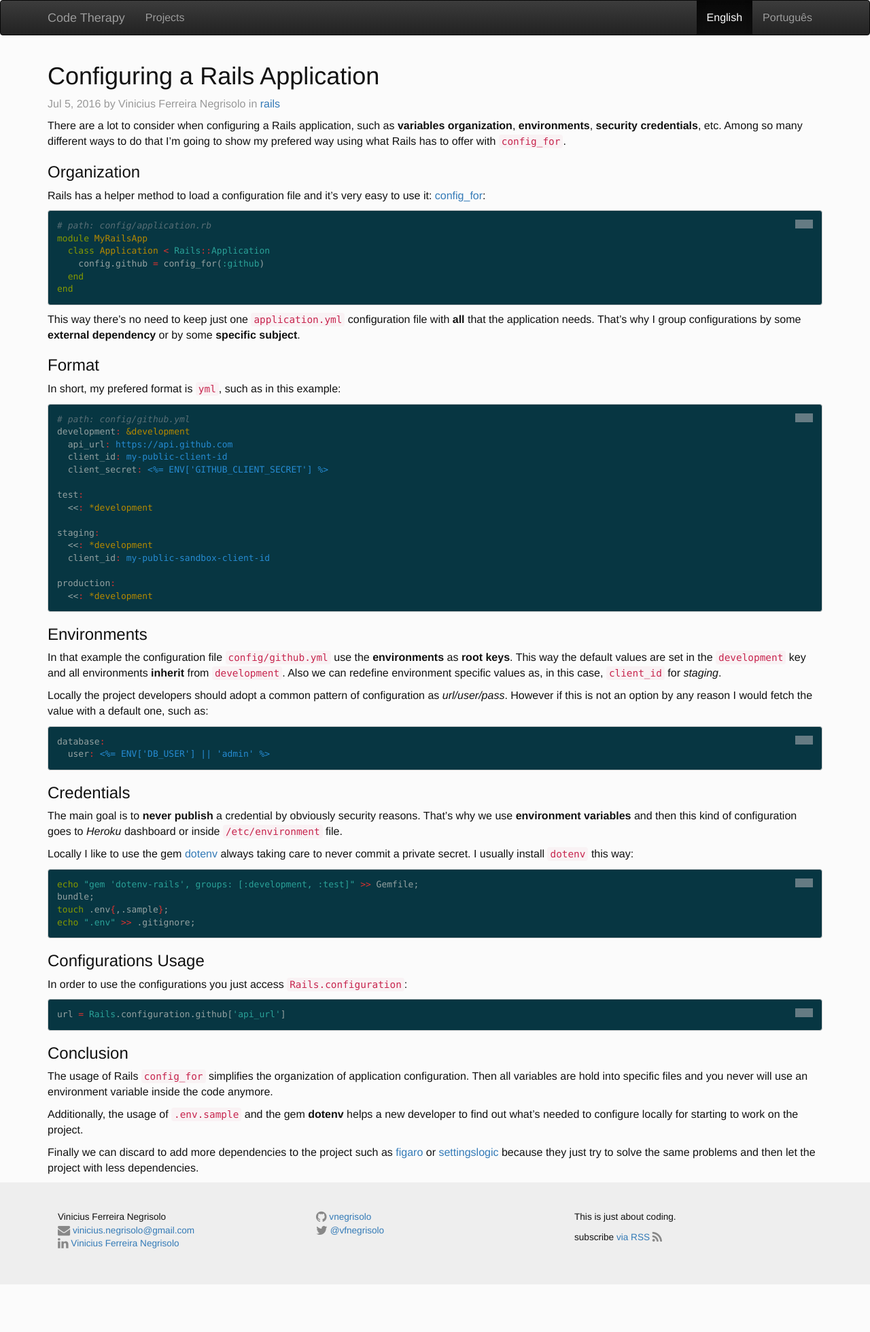
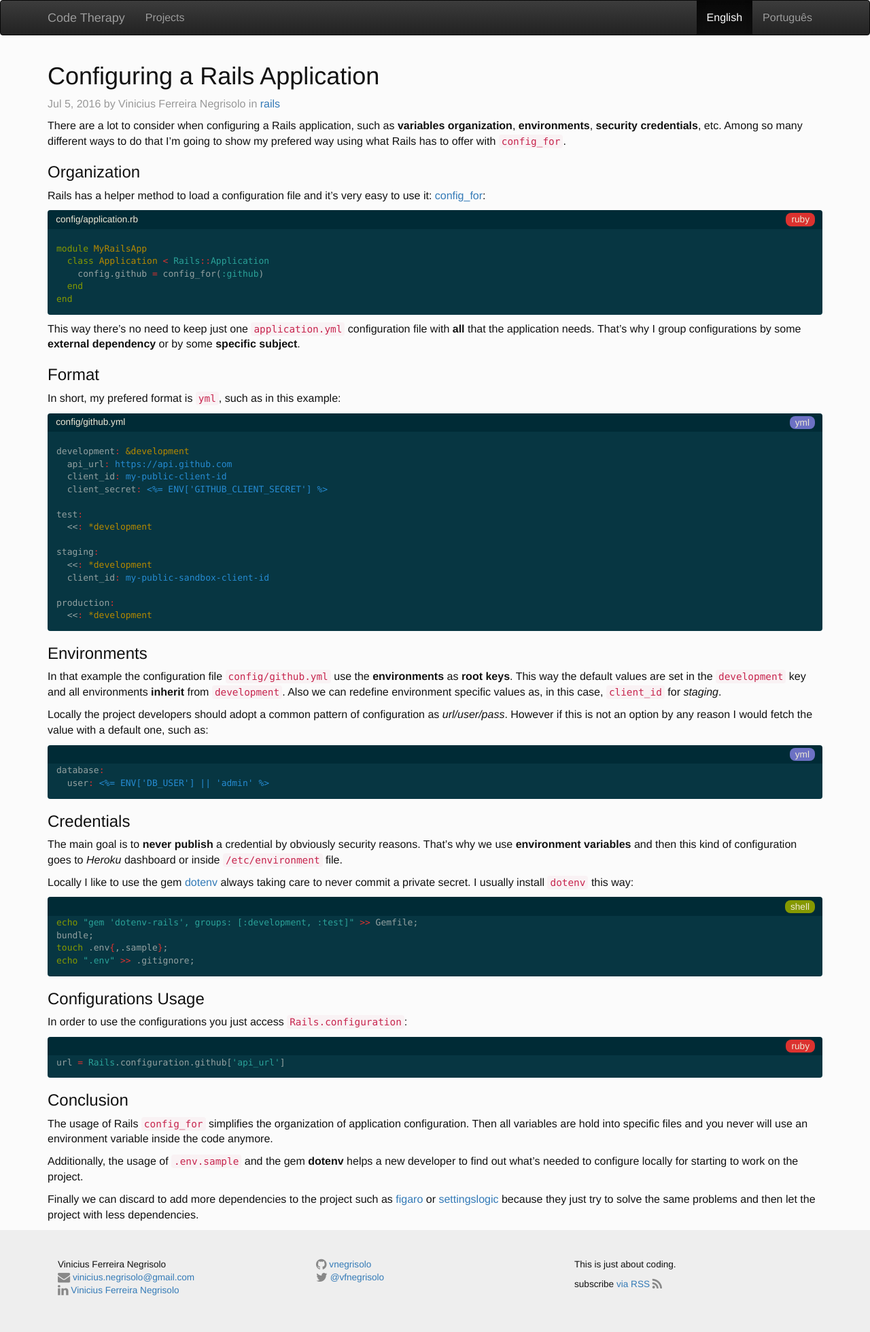
Before and after one commit to vnegrisolo/vnegrisolo.github.io, a Jekyll site: the page built from _posts/2016-07-05-configuring-rails-app.markdown, in a window 1280 px wide. Shown: the whole page at 68% size. Built offline with Jekyll 4.4.1, drawn with Linux system fonts in a browser that asks for light colours; before the commit the page ends 1889 px from its top, so only the background shows below that.

Commit message:
Create code snippet header with path and language

````diff
--- a/_posts/2016-07-12-dsl-for-api-calls.markdown
+++ b/_posts/2016-07-12-dsl-for-api-calls.markdown
@@ -111,8 +111,8 @@ Every API response is encapsulated by `ApiResponse`.
 Its main goal is to parse the **json** response.
 
 ```ruby
+# path: app/services/api_response.rb
 class ApiResponse
-  # path: app/services/api_response.rb
   attr_reader :response
 
   def initialize(raw_response)
--- a/_sass/_syntax-highlighting.scss
+++ b/_sass/_syntax-highlighting.scss
@@ -1,99 +1,103 @@
-pre.highlight {
+div.highlighter-rouge {
+  .header {
+    color: $base2;
+    background-color: $base03;
+    padding: 0.3em 0.8em;
+    border-radius: 4px 4px 0 0;
+
     &:before {
-    color: $base2;
-    background-color: $base00;
-    content: attr(data-language);
-    text-transform: uppercase;
-    padding: 0.5em 1em;
-    float: right;
+      content: attr(data-path);
+      padding: 0.1em;
     }
 
-  &[data-language="ruby"]:before  { background-color: $red; }
-  &[data-language="yml"]:before   { background-color: $violet; }
-  &[data-language="shell"]:before { background-color: $green; }
+    &:after {
+      content: attr(data-language);
+      padding: 0 0.6em;
+      float: right;
+      border-radius: 8px;
+    }
 
+    &[data-language="ruby"]:after  { background-color: $red; }
+    &[data-language="yml"]:after   { background-color: $violet; }
+    &[data-language="shell"]:after { background-color: $green; }
+  }
+
+  pre {
+    color: $base1;
     background-color: $base02;
-  padding: 1em;
+    padding: 0.1em 1em 1em 1em;
+    border: 0;
+    border-radius: 0 0 4px 4px;
 
-  code { color: $base1; }
-
+    .bp  { color: $base1; }
+    .c   { color: $base01; font-style: italic; } // shell comment
     .c1  { color: $base01; font-style: italic; } // ruby comment
-  .o   { color: $red; } // ruby less than, double-colon
-  .p   { color: $base1; } // ruby dot, parenthesis
+    .cm  { color: $base01; font-style: italic; }
+    .cp  { color: #AAFFFF; font-style: italic; }
+    .cs  { color: $base01; font-style: italic; }
+    .err { color: $base1; }
+    .g   { color: $base1; }
+    .gd  { color: #8a2be2; font-weight: bold; background-color: #008080 }
+    .ge  { color: $base1; }
+    .gh  { color: #ff00ff; font-weight: bold; }
+    .gi  { color: $base1; font-weight: bold; background-color: #00008b }
+    .go  { color: #404040; font-weight: bold; }
+    .gp  { color: $base1; }
+    .gr  { color: $base1; background-color: #c00000 }
+    .gs  { color: $base1; }
+    .gt  { color: $base1; background-color: #ff0000 }
+    .gu  { color: #ff00ff; font-weight: bold; }
+    .hll { background-color: #ffffcc }
+    .il  { color: $base1; }
     .k   { color: $green; } // ruby reserved word
-  .nn  { color: $yellow; } // ruby module name
-  .nc  { color: $yellow; } // ruby class name
-  .no  { color: $cyan; } // ruby parent class name
-  .n   { color: $base1; } // ruby variable name
-  .nf  { color: $base1; } // ruby method call
-  .ss  { color: $cyan; } // ruby symbol
-  .s1  { color: $cyan; } // ruby string
-
-  .s   { color: $blue; } // yml symbol
-  .pi  { color: $red; } // yml colon
-  .nl  { color: $yellow; } // yml inheritance parent
-  .nv  { color: $yellow; } // yml inheritance child
-
-  .s2  { color: $cyan; } // shell string
-  .nb  { color: $green; } // shell command
-  .c   { color: $base01; font-style: italic; } // shell comment
-
-  .cm  { color: $base01; font-style: italic; }
-  .cs  { color: $base01; font-style: italic; }
-
     .kc  { color: $red; }
     .kd  { color: $red; }
     .kn  { color: $red; }
-  .kp  { color: $red; }
+    .kp  { color: $green; } // ruby nil/private/attr_reader/extend
     .kr  { color: $red; }
-  .nt  { color: $red; }
-
-  .g   { color: $base1; }
+    .kt  { color: #AAAA77; }
     .l   { color: $base1; }
-  .x   { color: $base1; }
+    .ld  { color: $base1; }
     .m   { color: $base1; }
-  .w   { color: $base1; }
-  .ge  { color: $base1; }
-  .gr  { color: $base1; background-color: #c00000 }
-  .gi  { color: $base1; font-weight: bold; background-color: #00008b }
-  .gp  { color: $base1; }
-  .gs  { color: $base1; }
-  .gt  { color: $base1; background-color: #ff0000 }
-  .ld  { color: $base1; }
+    .mf  { color: $base1; }
+    .mh  { color: $base1; }
+    .mi  { color: $base1; } // ruby integer
+    .mo  { color: $base1; }
+    .n   { color: $base1; } // ruby variable name
     .na  { color: $base1; }
+    .nb  { color: $green; } // shell command
+    .nc  { color: $yellow; } // ruby class name
     .nd  { color: $base1; }
     .ne  { color: $base1; }
+    .nf  { color: $base1; } // ruby method call
+    .ni  { color: #33AA00; }
+    .nl  { color: $yellow; } // yml inheritance parent
+    .nn  { color: $yellow; } // ruby module name
+    .no  { color: $cyan; } // ruby parent class name
+    .nt  { color: $red; }
+    .nv  { color: $yellow; } // yml inheritance child
     .nx  { color: $base1; }
+    .o   { color: $red; } // ruby less than, double-colon
+    .ow  { color: $base1; }
+    .p   { color: $base1; } // ruby dot, parenthesis
+    .pi  { color: $red; } // yml colon
     .py  { color: $base1; }
-  .ow  { color: $base1; }
-  .mf  { color: $base1; }
-  .mh  { color: $base1; }
-  .mi  { color: $base1; }
-  .mo  { color: $base1; }
-  .bp  { color: $base1; }
-  .il  { color: $base1; }
-  .err { color: $base1; }
-
+    .s   { color: $blue; } // yml symbol
+    .s1  { color: $cyan; } // ruby string
+    .s2  { color: $cyan; } // shell string
     .sb  { color: $green; }
     .sc  { color: $green; }
     .sd  { color: $green; }
     .se  { color: $green; }
     .sh  { color: $green; }
-  .si  { color: $green; }
+    .si  { color: $red; } // ruby string interpolation curly brackets
+    .sr  { color: $green; }
+    .ss  { color: $cyan; } // ruby symbol
     .sx  { color: $green; }
-  .sr  { color: $green; }
-
     .vc  { color: $yellow; }
     .vg  { color: $yellow; }
-  .vi  { color: $yellow; }
-
-  .cp  { color: #AAFFFF; font-style: italic; }
-  .gd  { color: #8a2be2; font-weight: bold; background-color: #008080 }
-  .gh  { color: #ff00ff; font-weight: bold; }
-  .go  { color: #404040; font-weight: bold; }
-  .gu  { color: #ff00ff; font-weight: bold; }
-  .kt  { color: #AAAA77; }
-  .ni  { color: #33AA00; }
-
-  .hll { background-color: #ffffcc }
+    .vi  { color: $blue; } // ruby instance variable
+    .w   { color: $base1; }
+    .x   { color: $base1; }
   }
+}
--- a/js/syntax-highlight.js
+++ b/js/syntax-highlight.js
@@ -1,11 +1,16 @@
-$('pre.highlight').map(function(i, el){
+$('div.highlighter-rouge').map(function(i, el){
   var codeSnippet = $(el);
-  var language = codeSnippet.parent().attr('class').match(/language-(\S+)/)[1];
-  codeSnippet.attr('data-language', language);
+  var language = codeSnippet.attr('class').match(/language-(\S+)/)[1];
 
   var firstCodeLine = codeSnippet.find('code span:first');
   var match = firstCodeLine.text().match(/path: (.*)/);
+
+  var header = $(document.createElement("div"));
+  header.addClass('header small');
+  header.attr('data-language', language);
   if(match) {
-    codeSnippet.attr('data-path', match[1]);
+    header.attr('data-path', match[1]);
+    firstCodeLine.hide();
   }
+  codeSnippet.prepend(header);
 });
--- a/pt/_posts/2016-07-12-dsl-for-api-calls.markdown
+++ b/pt/_posts/2016-07-12-dsl-for-api-calls.markdown
@@ -111,8 +111,8 @@ A resposta de cada request de API é encapsulada via `ApiResponse`.
 A principal função desta classe é parsear a resposta **json**.
 
 ```ruby
+# path: app/services/api_response.rb
 class ApiResponse
-  # path: app/services/api_response.rb
   attr_reader :response
 
   def initialize(raw_response)
````
Lines whose indentation alone changed are shown as unchanged.
